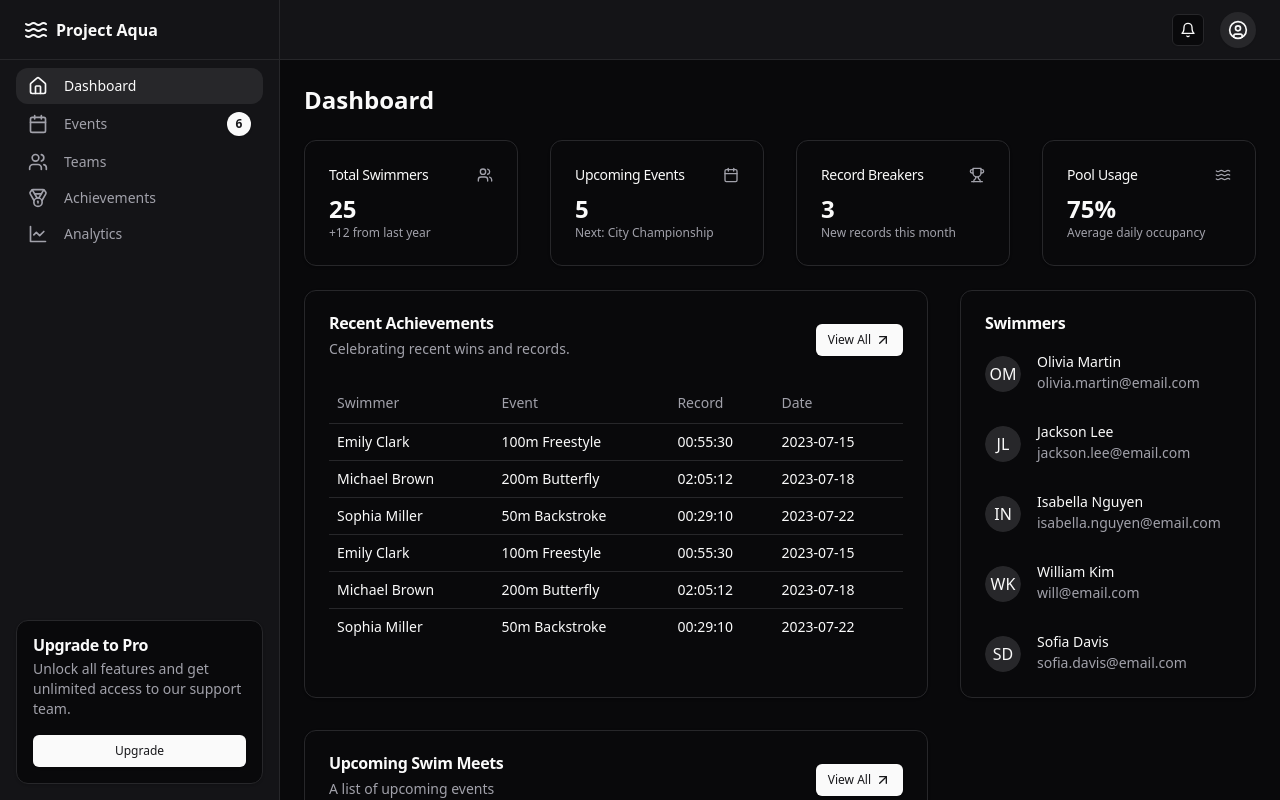
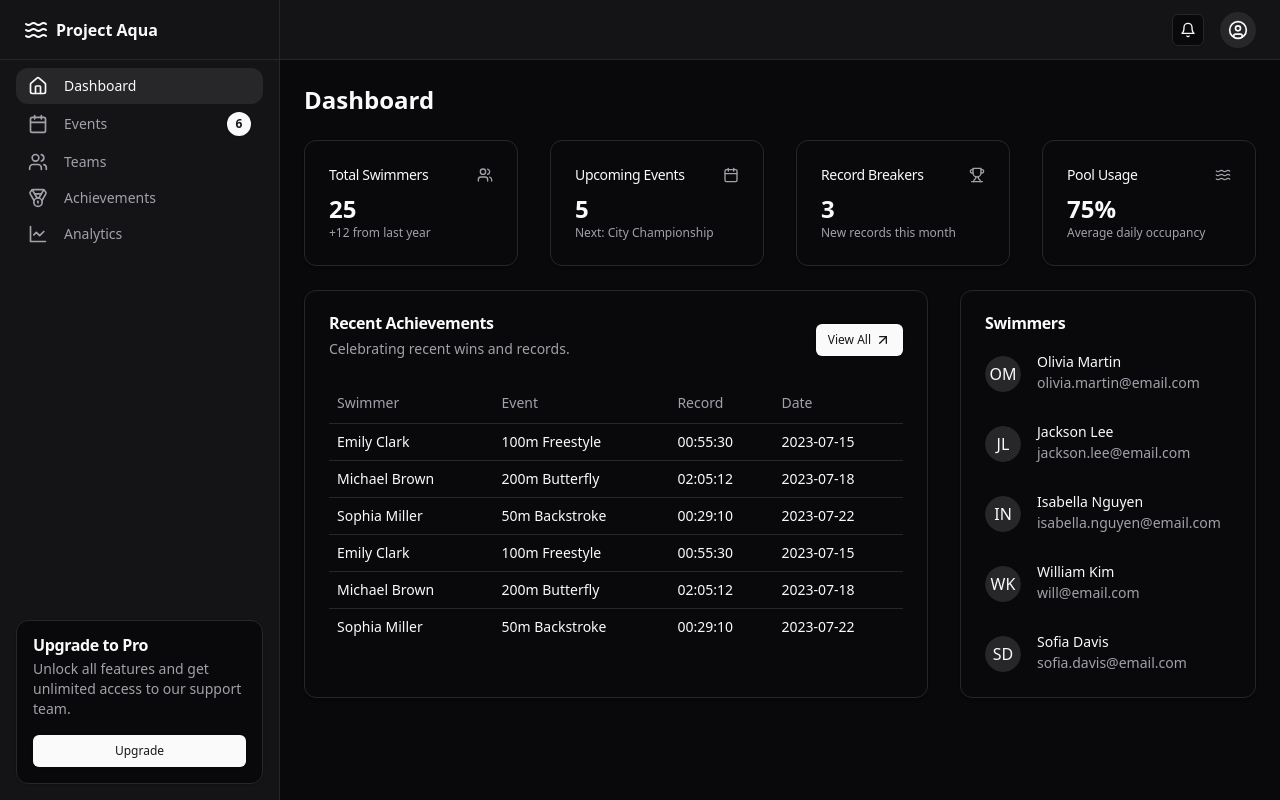
Before and after one commit to JamesSingleton/project-aqua, a Next.js app in the folder apps/web/: page /admin in a window 1280 px wide. Shown: the top 800 px of the page. Built offline with nearby package versions, Linux system fonts and the light colour scheme.

Commit message:
chore: comment out upcoming event table

```diff
--- a/apps/web/app/(admin)/admin/page.tsx
+++ b/apps/web/app/(admin)/admin/page.tsx
@@ -211,7 +211,7 @@ export default function DashboardPage() {
             </div>
           </CardContent>
         </Card>
-        <Card className="xl:col-span-2">
+        {/* <Card className="xl:col-span-2">
           <CardHeader className="flex flex-row items-center">
             <div className="grid gap-2">
               <CardTitle>Upcoming Swim Meets</CardTitle>
@@ -261,7 +261,7 @@ export default function DashboardPage() {
               </TableBody>
             </Table>
           </CardContent>
-        </Card>
+        </Card> */}
       </div>
     </>
   );
```
